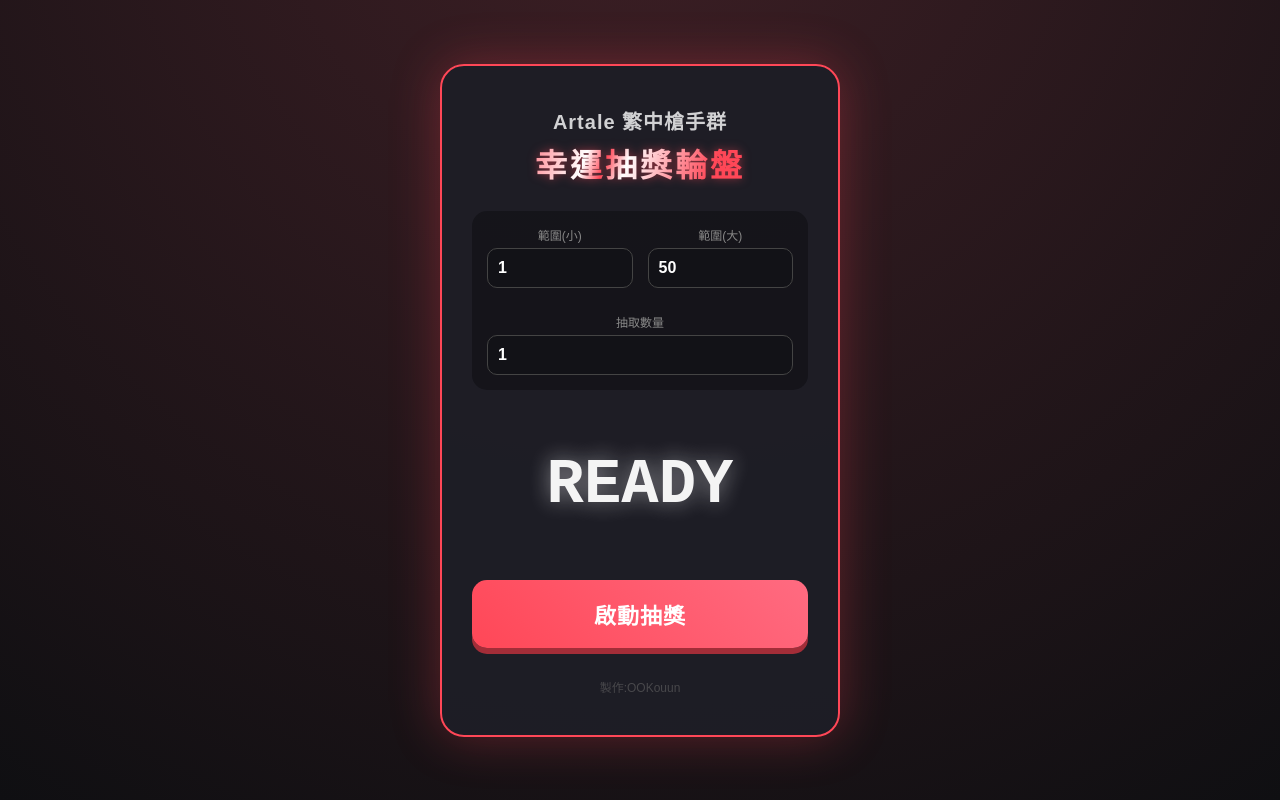
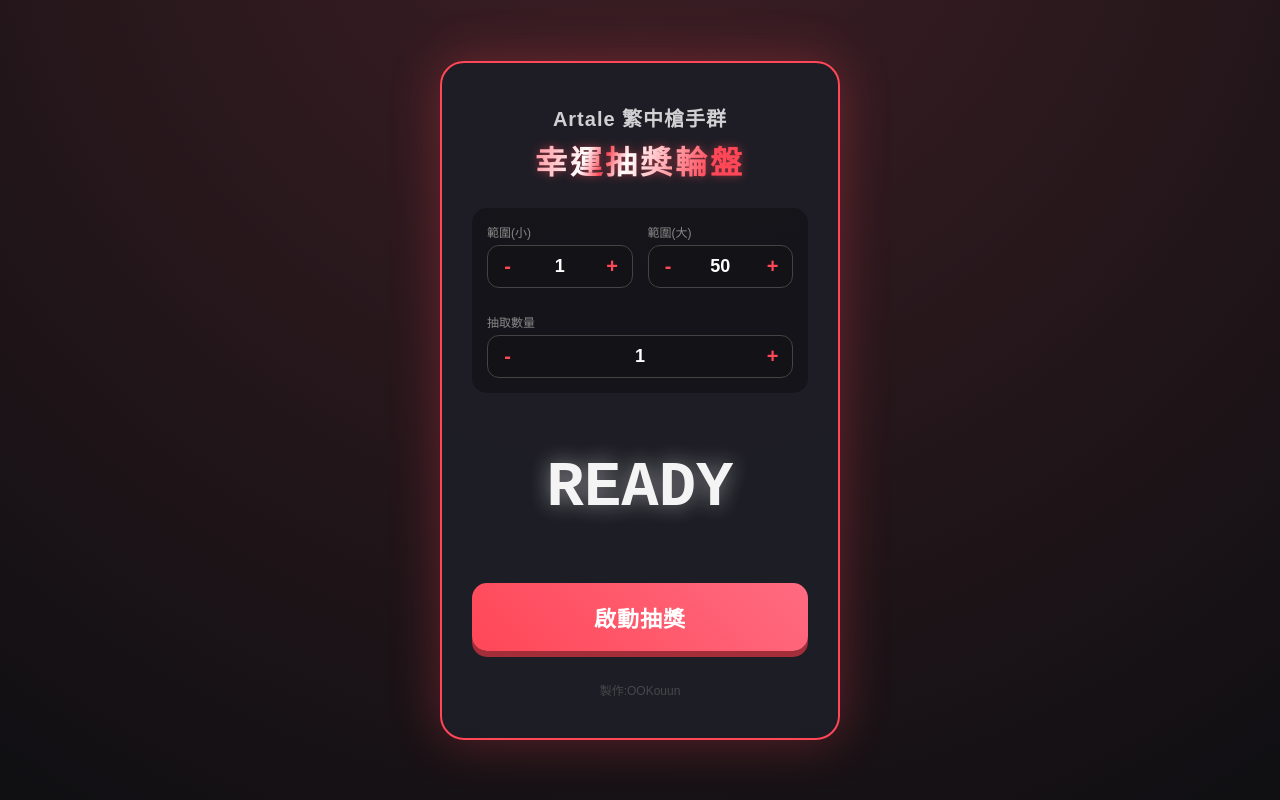
Before and after one commit to ArtaleTools/Artale-Tools, a plain HTML site: page index.html in a window 1280 px wide. Drawn offline with Linux system fonts and the light colour scheme.

Commit message:
Update index.html

```diff
--- a/index.html
+++ b/index.html
@@ -102,6 +102,7 @@
             opacity: 0.8;
         }
 
+        /* --- 增減控制組優化 --- */
         .input-grid {
             display: grid;
             grid-template-columns: 1fr 1fr;
@@ -112,21 +113,70 @@
             border-radius: 15px;
         }
 
-        label { display: block; font-size: 12px; color: #888; margin-bottom: 5px; }
+        .input-control {
+            display: flex;
+            align-items: center;
+            justify-content: space-between;
+            background: #121217;
+            border-radius: 12px;
+            border: 1px solid #444;
+            padding: 2px;
+            transition: border-color 0.3s;
+        }
+
+        .input-control:focus-within {
+            border-color: var(--primary);
+        }
+
+        .stepper-btn {
+            background: transparent;
+            border: none;
+            color: var(--primary);
+            font-size: 20px;
+            font-weight: bold;
+            width: 35px;
+            height: 35px;
+            cursor: pointer;
+            display: flex;
+            align-items: center;
+            justify-content: center;
+            user-select: none;
+            border-radius: 8px;
+            transition: background 0.2s;
+        }
+
+        .stepper-btn:hover {
+            background: rgba(255, 71, 87, 0.1);
+        }
+
+        .stepper-btn:active {
+            transform: scale(0.9);
+        }
 
         input {
-            width: 100%;
-            padding: 10px;
-            border-radius: 10px;
-            border: 1px solid #444;
-            background: #121217;
+            width: 40px;
+            flex-grow: 1;
+            padding: 8px 0;
+            border: none;
+            background: transparent;
             color: #ffffff;
             font-weight: bold;
-            font-size: 16px;
-            box-sizing: border-box;
+            font-size: 18px;
+            text-align: center;
             outline: none;
         }
 
+        /* 隱藏原生箭頭 */
+        input::-webkit-outer-spin-button,
+        input::-webkit-inner-spin-button {
+            -webkit-appearance: none;
+            margin: 0;
+        }
+        input[type=number] { -moz-appearance: textfield; }
+
+        label { display: block; font-size: 12px; color: #888; margin-bottom: 5px; text-align: left; }
+
+        /* --- 顯示與按鈕 --- */
         #display {
             font-size: 60px;
             color: #ffffff;
@@ -153,7 +203,7 @@
             text-shadow: 0 0 10px rgba(255, 255, 255, 0.2);
         }
 
-        button {
+        .draw-btn {
             width: 100%;
             padding: 18px;
             background: linear-gradient(45deg, #ff4757, #ff6b81);
@@ -169,20 +219,14 @@
             letter-spacing: 1px;
         }
 
-        button:hover:not(:disabled) {
+        .draw-btn:hover:not(:disabled) {
             filter: brightness(1.1);
             transform: translateY(-2px);
             box-shadow: 0 8px 0 #a32d38;
         }
 
-        button:active { transform: translateY(3px); box-shadow: 0 2px 0 #a32d38; }
-        button:disabled {
-            background: #444;
-            box-shadow: none;
-            transform: translateY(3px);
-            opacity: 0.8;
-            cursor: not-allowed;
-        }
+        .draw-btn:active { transform: translateY(3px); box-shadow: 0 2px 0 #a32d38; }
+        .draw-btn:disabled { background: #444; box-shadow: none; opacity: 0.8; cursor: not-allowed; }
 
         .footer-note {
             font-size: 12px;
@@ -204,27 +248,48 @@
         <div class="input-grid">
             <div class="group">
                 <label>範圍(小)</label>
-                <input type="number" id="min" value="1">
+                <div class="input-control">
+                    <button class="stepper-btn" onclick="step('min', -1)">-</button>
+                    <input type="number" id="min" value="1">
+                    <button class="stepper-btn" onclick="step('min', 1)">+</button>
+                </div>
             </div>
             <div class="group">
                 <label>範圍(大)</label>
-                <input type="number" id="max" value="50">
+                <div class="input-control">
+                    <button class="stepper-btn" onclick="step('max', -1)">-</button>
+                    <input type="number" id="max" value="50">
+                    <button class="stepper-btn" onclick="step('max', 1)">+</button>
+                </div>
             </div>
             <div class="group" style="grid-column: span 2; margin-top: 10px;">
                 <label>抽取數量</label>
-                <input type="number" id="qty" value="1">
+                <div class="input-control">
+                    <button class="stepper-btn" onclick="step('qty', -1)">-</button>
+                    <input type="number" id="qty" value="1">
+                    <button class="stepper-btn" onclick="step('qty', 1)">+</button>
+                </div>
             </div>
         </div>
 
         <div id="display"><span class="ready-text">READY</span></div>
 
-        <button id="btn" onclick="startDraw()">啟動抽獎</button>
+        <button id="btn" class="draw-btn" onclick="startDraw()">啟動抽獎</button>
 
         <div class="footer-note">製作:OOKouun</div>
     </div>
 </div>
 
 <script>
+    // 數字增減邏輯
+    function step(id, val) {
+        const input = document.getElementById(id);
+        const newValue = parseInt(input.value) + val;
+        if (id === 'qty' && newValue < 1) return;
+        if (id === 'min' && newValue < 0) return;
+        input.value = newValue;
+    }
+
     let audioCtx = new (window.AudioContext || window.webkitAudioContext)();
     const canvas = document.getElementById('confetti-canvas');
     const ctx = canvas.getContext('2d');
@@ -295,7 +360,6 @@
 
         if (isNaN(vMin) || isNaN(vMax) || vMin >= vMax || n <= 0 || n > (vMax - vMin + 1)) return alert("設定錯誤");
 
-        // 優化：變更按鈕文字與狀態
         btn.disabled = true;
         btn.innerText = "輪盤轉動中...";
 
@@ -328,7 +392,6 @@
                 playTick(150, 'sawtooth', 0.5);
                 fireConfetti();
 
-                // 優化：恢復按鈕文字
                 btn.disabled = false;
                 btn.innerText = "再次啟動抽獎";
             }
```
